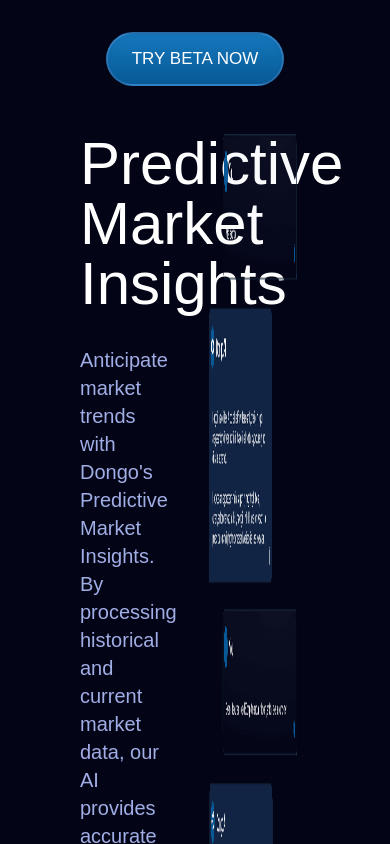
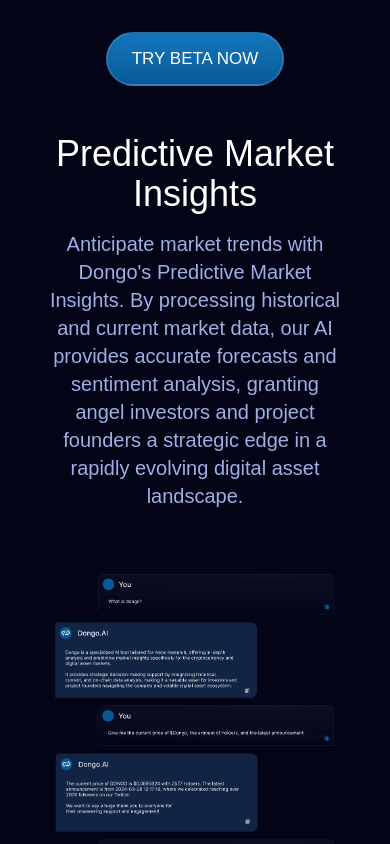
Before and after one commit to mohdafzal11/dongo.ai, a React (Vite) app: page / in a window 390 px wide. Shown: the part 1060-1904 px from the top of the page. Built offline with nearby package versions, Linux system fonts and the light colour scheme; a web font is replaced by a local one.

Commit message:
responsiveness added for predictive page

```diff
--- a/src/components/Predictive/Predictive.jsx
+++ b/src/components/Predictive/Predictive.jsx
@@ -3,13 +3,13 @@
 
 const Predictive = () => {
   return (
-    <div className=" flex  mx-20">
-      <div className="w-1/2 ">
+    <div className=" flex flex-col lg:flex-row mx-12 lg:mx-36">
+      <div className="w-full lg:w-1/2 ">
         <div className="flex flex-col justify-center  w-full h-full">
-          <h1 className="text-6xl text-white w-[80%]">
+          <h1 className=" text-4xl  lg:text-6xl text-white text-center lg:text-left lg:w-[90%]">
             Predictive Market Insights
           </h1>
-          <div className="w-[70%] my-8">
+          <div className="text-center lg:text-left lg:w-[70%] my-4 lg:my-8">
             <p className="text-xl text-[#A1AEE5]">
               Anticipate market trends with Dongo's Predictive Market Insights.
               By processing historical and current market data, our AI provides
@@ -20,7 +20,7 @@
           </div>
         </div>
       </div>
-      <div className="w-[40%] flex mx-auto">
+      <div className="lg:w-[40%] flex mx-auto  my-12 lg:my-0">
         <img decoding="async" src={chat} alt="" loading="lazy" />
       </div>
     </div>
```
